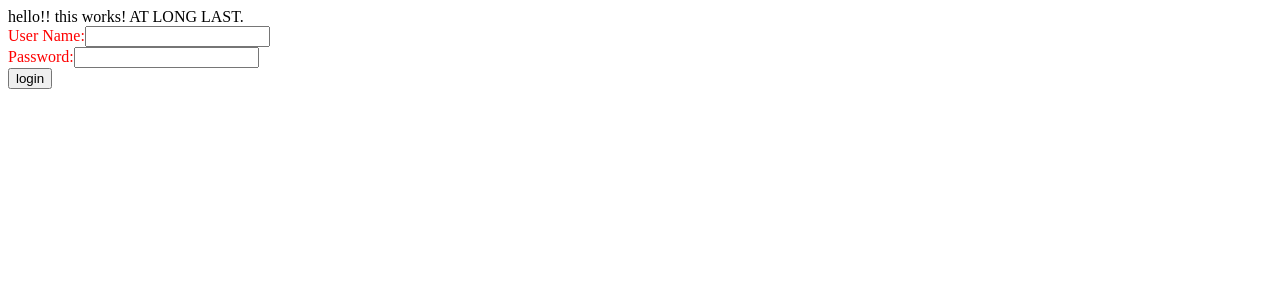
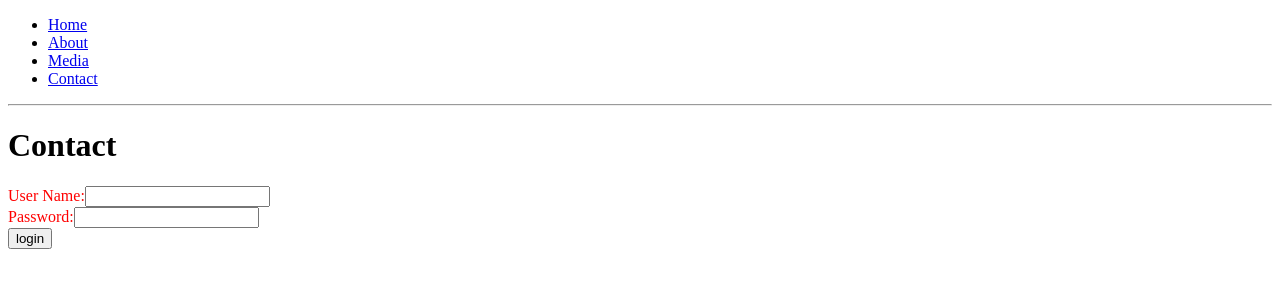
Before and after one commit to saywandeusher/Project-4-WWBB, a React app in the folder wwbb/: page /contact in a window 1280 px wide. Shown: the top 300 px of the page. Built offline with nearby package versions, Linux system fonts and the light colour scheme.

Commit message:
Routing stage 1

```diff
--- /dev/null
+++ b/wwbb/src/About.js
@@ -0,0 +1,12 @@
+import React from 'react'
+
+export default class About extends React.Component {
+
+  render() {
+    return (
+      <div className= "About">
+        <h1>About</h1>
+      </div>
+    );
+  }
+}
--- a/wwbb/src/App.js
+++ b/wwbb/src/App.js
@@ -1,7 +1,11 @@
 import React from  'react';
 import ReactDOM from 'react-dom';
 import LoginForm from './components/loginform'
-
+import NavBar from './components/navBar';
+import Home from './Home';
+import About from './About';
+import Media from './Media';
+import Contact from './Contact';
 
 class App extends React.Component{
   constructor() {
@@ -9,19 +13,20 @@ class App extends React.Component{
     this.state = {};
   }
 
+
+
   render() {
     return (
       <div className="container">
-        hello!! this works! {this.props.greeting}
-        <br />
-        <LoginForm />
+        <NavBar />
+        {/* hello!! this works! {this.props.greeting} */}
       </div>
     )
   }
 }
 
 ReactDOM.render(
-  <App greeting="AT LONG LAST." />,
+  <App greeting="AT LONG LAST" />,
   document.getElementById('app')
 )
 
--- /dev/null
+++ b/wwbb/src/Contact.js
@@ -0,0 +1,14 @@
+import React from 'react'
+import LoginForm from './components/loginform'
+
+export default class Contact extends React.Component {
+
+  render() {
+    return (
+      <div className="Contact">
+        <h1>Contact</h1>
+        <LoginForm />
+      </div>
+    );
+  }
+}
--- /dev/null
+++ b/wwbb/src/Home.js
@@ -0,0 +1,12 @@
+import React from 'react'
+
+export default class Home extends React.Component {
+
+  render() {
+    return (
+      <div className="Home">
+        <h1>Home</h1>
+      </div>
+    );
+  }
+}
--- /dev/null
+++ b/wwbb/src/Media.js
@@ -0,0 +1,12 @@
+import React from 'react'
+
+export default class Media extends React.Component {
+
+  render() {
+    return (
+      <div className="Media">
+        <h1>Media</h1>
+      </div>
+    );
+  }
+}
--- a/wwbb/src/components/loginform.jsx
+++ b/wwbb/src/components/loginform.jsx
@@ -29,10 +29,10 @@ render() {
   return (
     <div className="LoginForm">
       <form>
-        <label style={styles.labels} for="username">User Name:</label>
+        <label style={styles.labels} >User Name:</label>
         <input name="username" type="text" value={this.state.username} onChange={this.changeHandler}/>
         <br />
-        <label style={styles.labels} for="username">Password:</label>
+        <label style={styles.labels} >Password:</label>
         <input name="password" type="text" value={this.state.password} onChange={this.changeHandler}/>
         <br />
         <input type="submit" value="login" />
--- /dev/null
+++ b/wwbb/src/components/navBar.jsx
@@ -0,0 +1,39 @@
+import React from 'react'
+import { BrowserRouter as Router, Route, Link } from 'react-router-dom';
+import Home from '../Home';
+import About from '../About';
+import Media from '../Media';
+import Contact from '../Contact';
+
+export default class NavBar extends React.Component {
+
+  render() {
+    return (
+      <Router>
+        <div>
+          <ul>
+            <li>
+              <Link to="/">Home</Link>
+            </li>
+            <li>
+              <Link to="/about">About</Link>
+            </li>
+            <li>
+              <Link to="/media">Media</Link>
+            </li>
+            <li>
+              <Link to="/contact">Contact</Link>
+            </li>
+          </ul>
+
+          <hr />
+
+          <Route exact path="/" component={Home} />
+          <Route path="/about" component={About} />
+          <Route path="/media" component={Media} />
+          <Route path="/contact" component={Contact} />
+        </div>
+      </Router>
+    );
+  }
+}
```
